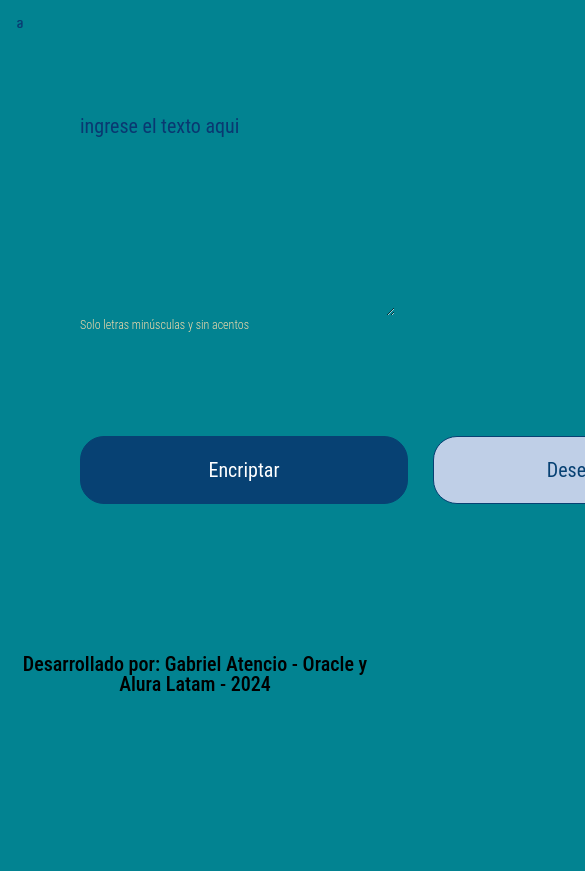
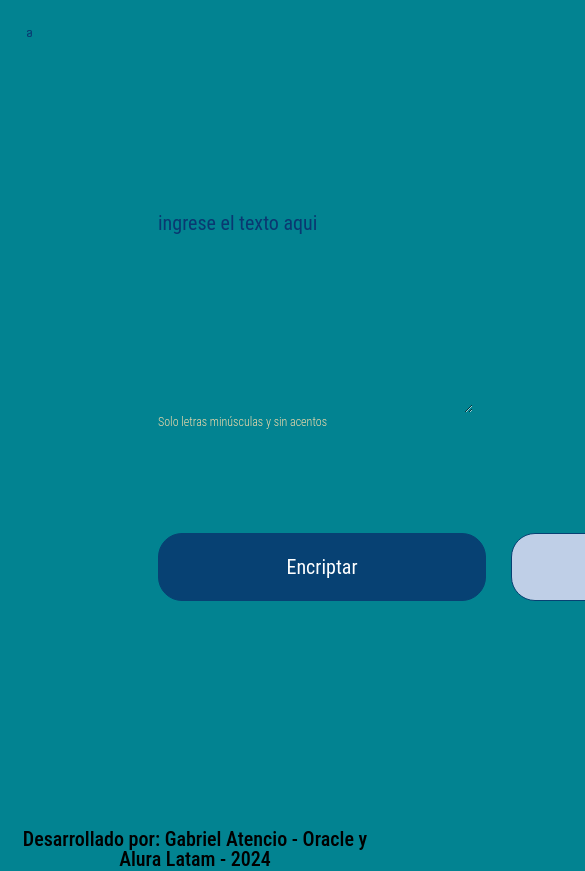
Before and after one commit to GaboEnr/Encriptador, a plain HTML site: page index.html in a window 390 px wide. Shown: the top 871 px of the page, 585 px wide, since content can reach past the window. Before the commit the page ends 844 px from the top, so only its background shows below. Drawn offline with Linux system fonts and the light colour scheme.

Commit message:
agregando contenido

```diff
--- a/assets/styles.css
+++ b/assets/styles.css
@@ -118,3 +118,14 @@ main{
     margin-top: 150px;
     font-family: "Roboto Condensed", sans-serif;
 }
+
+@media (max-width: 1200px){
+    .header{
+        padding: 10px;
+    }
+
+    .contenido{
+        padding: 20%;
+    }
+
+}
--- a/index.html
+++ b/index.html
@@ -11,11 +11,11 @@
 </head>
 <body>
 
-    <header>
+    <header class="header">
         <img class="logo-alura" src="/imagenes/Logo.png" alt="logo de alura" class="logo">
     </header>
 
-    <main>
+    <main class="contenido">
 
         <section>
             <textarea class="text-area" cols="30" rows="10" placeholder="Ingrese el texto aqui"></textarea>
```
Also changed, not shown: imagenes/Captura de pantalla 2024-08-04 183714.png (added), 1 other file.
